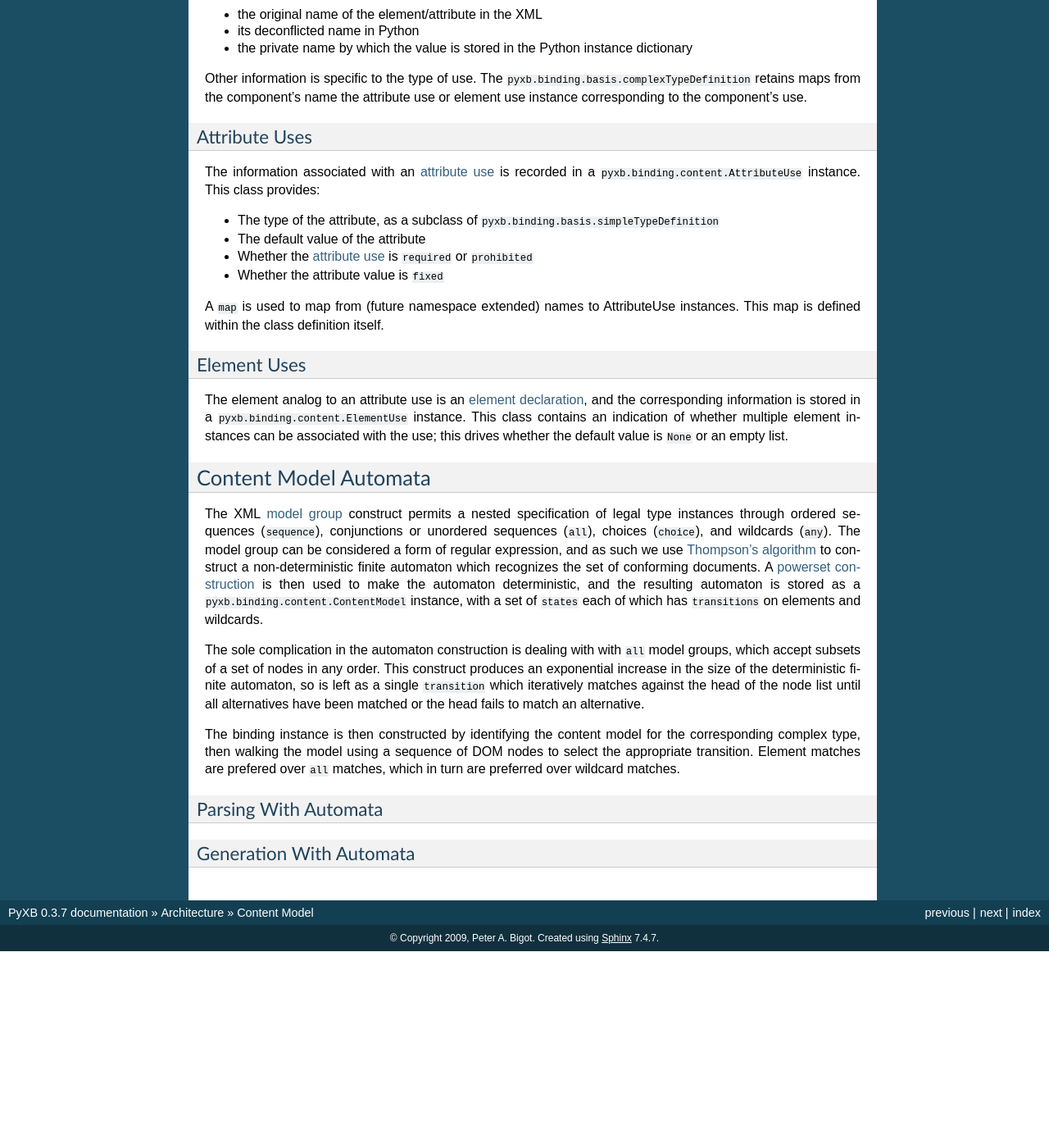
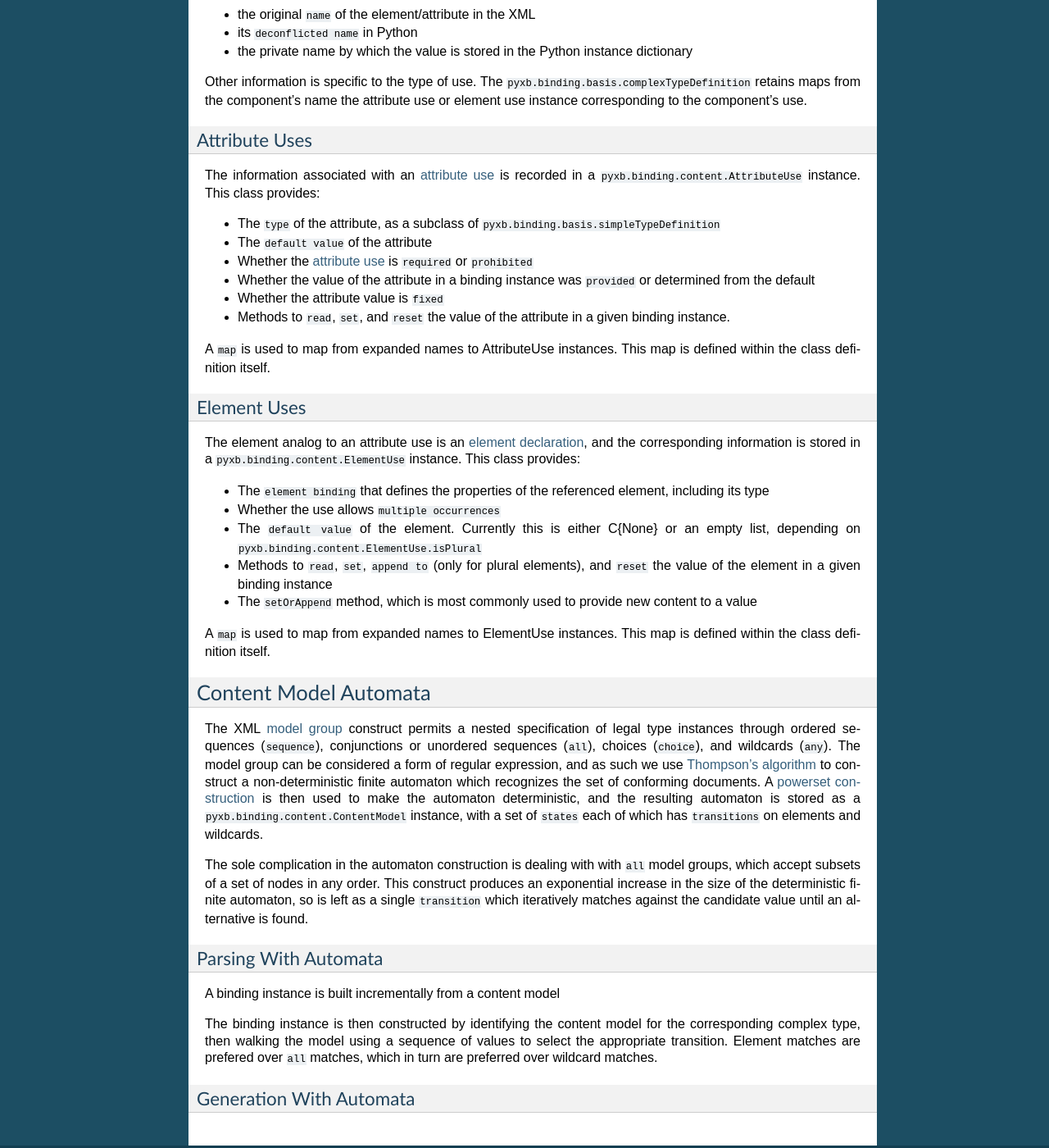
Before and after one commit to pabigot/pyxb, a Sphinx documentation site: the page built from doc/arch_content.txt, in a window 1280 px wide and 1400 px high, scrolled down 1449 px. Shown: the whole window at 82% size. Built offline with Sphinx 7.4.7, drawn with Linux system fonts in a browser that asks for light colours; cross-references to code outside the pages are shown as plain code; before the commit the page ends 2609 px from its top, so only the background shows below that.

Commit message:
Update documentation

```diff
--- a/doc/arch_content.txt
+++ b/doc/arch_content.txt
@@ -32,8 +32,8 @@ distinct names in the Python class corresponding to that type.  Use
 information for each of these is maintained in the type class.  This use
 information comprises:
 
-- the original name of the element/attribute in the XML
-- its deconflicted name in Python
+- the original :api:`name <pyxb.binding.content.AttributeUse.name>` of the element/attribute in the XML
+- its :api:`deconflicted name <pyxb.binding.content.AttributeUse.id>` in Python
 - the private name by which the value is stored in the Python instance dictionary
 
 Other information is specific to the type of use.  The
@@ -50,17 +50,32 @@ The information associated with an `attribute use
 <http://www.w3.org/TR/xmlschema-1/#cAttributeUse>`_ is recorded in a
 :api:`pyxb.binding.content.AttributeUse` instance.  This class provides:
 
-- The type of the attribute, as a subclass of
-  :api:`pyxb.binding.basis.simpleTypeDefinition`
-- The default value of the attribute
+- The :api:`type <pyxb.binding.content.AttributeUse.dataType>` of the
+  attribute, as a subclass of :api:`pyxb.binding.basis.simpleTypeDefinition`
+
+- The :api:`default value <pyxb.binding.content.AttributeUse.defaultValue>` of
+  the attribute
+
 - Whether the `attribute use
   <http://www.w3.org/TR/xmlschema-1/#cAttributeUse>`_ is
-  ``required`` or ``prohibited``
-- Whether the attribute value is ``fixed``
+  :api:`required <pyxb.binding.content.AttributeUse.required>`
+  or :api:`prohibited <pyxb.binding.content.AttributeUse.prohibited>`
+
+- Whether the value of the attribute in a binding instance was :api:`provided
+  <pyxb.binding.content.AttributeUse.provided>` or determined from the default
+
+- Whether the attribute value is :api:`fixed <pyxb.binding.content.AttributeUse.fixed>`
+
+- Methods to :api:`read <pyxb.binding.content.AttributeUse.value>`, :api:`set
+  <pyxb.binding.content.AttributeUse.set>`, and :api:`reset
+  <pyxb.binding.content.AttributeUse.reset>` the value of the attribute in a
+  given binding instance.
 
 A :api:`map <pyxb.binding.basis.complexTypeDefinition._AttributeMap>` is used
-to map from (future namespace extended) names to AttributeUse instances.  This
-map is defined within the class definition itself.
+to map from expanded names to AttributeUse instances.  This map is defined
+within the class definition itself.
+
+.. _elementUse:
 
 Element Uses
 ^^^^^^^^^^^^
@@ -68,9 +83,30 @@ Element Uses
 The element analog to an attribute use is an `element declaration
 <http://www.w3.org/TR/xmlschema-1/#cElement_Declarations>`_, and the
 corresponding information is stored in a
-:api:`pyxb.binding.content.ElementUse` instance.  This class contains an
-indication of whether multiple element instances can be associated with the
-use; this drives whether the default value is ``None`` or an empty list.
+:api:`pyxb.binding.content.ElementUse` instance.  This class provides:
+
+- The :api:`element binding <pyxb.binding.content.ElementUse.elementBinding>`
+  that defines the properties of the referenced element, including its type
+
+- Whether the use allows :api:`multiple occurrences
+  <pyxb.binding.content.ElementUse.isPlural>`
+
+- The :api:`default value <pyxb.binding.content.ElementUse.defaultValue>` of
+  the element.  Currently this is either C{None} or an empty list, depending
+  on :api:`pyxb.binding.content.ElementUse.isPlural`
+
+- Methods to :api:`read <pyxb.binding.content.ElementUse.value>`, :api:`set
+  <pyxb.binding.content.ElementUse.set>`, :api:`append to
+  <pyxb.binding.content.ElementUse.append>` (only for plural elements), and
+  :api:`reset <pyxb.binding.content.ElementUse.reset>` the value of the
+  element in a given binding instance
+
+- The :api:`setOrAppend <pyxb.binding.content.ElementUse.setOrAppend>` method,
+  which is most commonly used to provide new content to a value
+
+A :api:`map <pyxb.binding.basis.complexTypeDefinition._ElementMap>` is used to
+map from expanded names to ElementUse instances.  This map is defined within
+the class definition itself.
 
 Content Model Automata
 ----------------------
@@ -94,16 +130,21 @@ The sole complication in the automaton construction is dealing with with
 This construct produces an exponential increase in the size of the
 deterministic finite automaton, so is left as a single :api:`transition
 <pyxb.binding.content.ModelGroupAll>` which iteratively matches against the
-head of the node list until all alternatives have been matched or the head
-fails to match an alternative.
+candidate value until an alternative is found.
 
-The binding instance is then constructed by identifying the content model for
-the corresponding complex type, then walking the model using a sequence of DOM
-nodes to select the appropriate transition.  Element matches are prefered over
-``all`` matches, which in turn are preferred over wildcard matches.
+.. _arch_content_automata_parsing:
 
 Parsing With Automata
 ^^^^^^^^^^^^^^^^^^^^^
+
+A binding instance is built incrementally from a content model
+
+The binding instance is then constructed by identifying the content model for
+the corresponding complex type, then walking the model using a sequence of
+values to select the appropriate transition.  Element matches are prefered
+over ``all`` matches, which in turn are preferred over wildcard matches.
+
+
 
 Generation With Automata
 ^^^^^^^^^^^^^^^^^^^^^^^^
--- a/doc/index.txt
+++ b/doc/index.txt
@@ -42,7 +42,7 @@ An example of a program using PyXB to interact with a `web service
 automatically-generated module.  First, retrieve the WSDL and generate the
 bindings::
 
- $ pyxbgen -m weather -u 'http://ws.cdyne.com/WeatherWS/Weather.asmx?wsdl' -W
+ $ pyxbgen -m weather -u 'http://ws.cdyne.com/WeatherWS/Weather.asmx?wsdl' -m weather -W
  Need to dynamically create schema
  Importing pyxb.standard.bindings.soap
  Importing pyxb.standard.bindings.soap12
```
Also changed, not shown: doc/arch_binding.txt (+106 -32 lines), doc/limitations.txt (+15 -7 lines).
